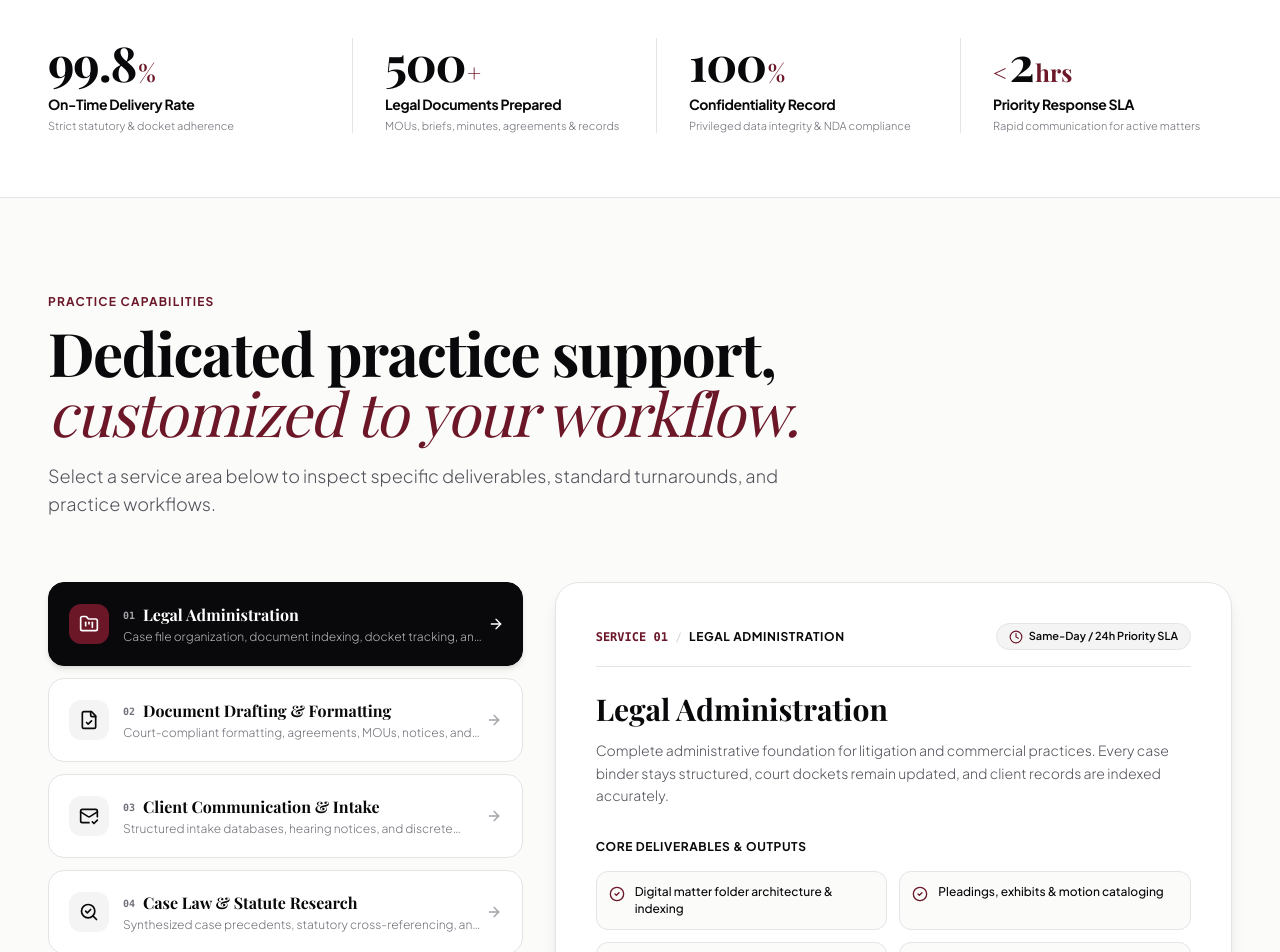
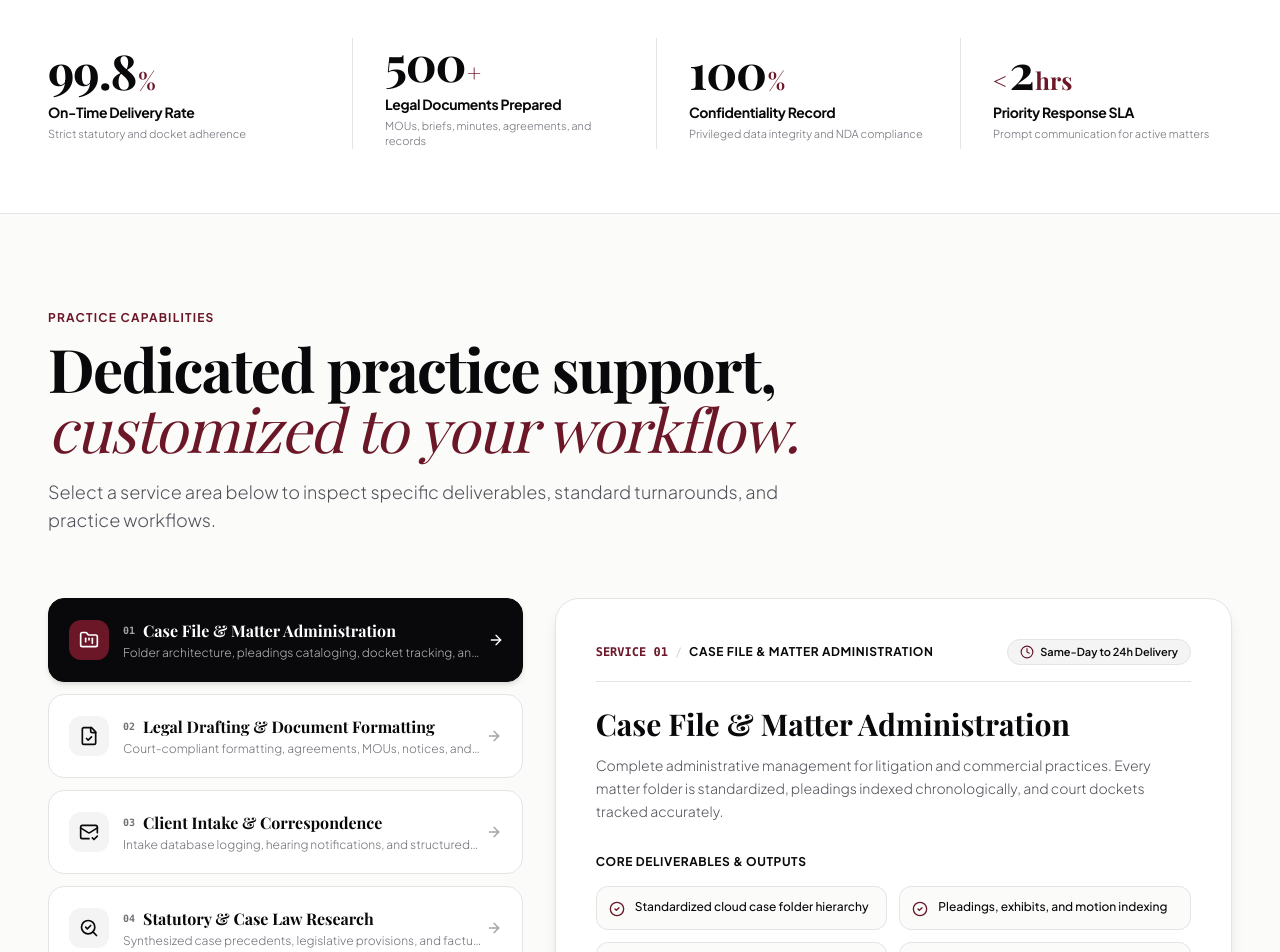
Before and after one commit to iamichaelayomide/chibuchi-ovunda, a React (Vite) app: page / in a window 1280 px wide. Shown: the part 920-1872 px from the top of the page. Built offline with nearby package versions, Linux system fonts and the light colour scheme; the HTML template or start-up script is replaced by a standard one; a web font is replaced by a local one.

Commit message:
fix: eliminate confetti & AI slop copy, enforce professional legal terminology and Taste Skill v2 aesthetics

```diff
--- a/src/data/portfolioData.ts
+++ b/src/data/portfolioData.ts
@@ -3,11 +3,11 @@ import { ServiceItem, WorkSample, ToolItem, TrustPillar, MetricItem } from "../t
 export const PORTFOLIO_INFO = {
   name: "Chibuchi Ovunda",
   title: "Virtual Legal Assistant",
-  subtitle: "Strategic Legal Administration & Practice Operations",
-  bio: "I partner with attorneys, advocates, and legal teams to organize matter files, prepare court-ready documents, streamline client intake, and safeguard billable hours.",
+  subtitle: "Legal Practice Operations & Administrative Support",
+  bio: "Supporting attorneys, advocates, and commercial law practices with structured case file architecture, court-compliant document preparation, client intake coordination, and dependable practice operations.",
   email: "ovundachibuchi01@gmail.com",
   location: "Akure, Nigeria · Available Worldwide",
-  availabilityStatus: "Accepting Select Engagements",
+  availabilityStatus: "Available for Retainers & Engagements",
   experienceYears: "5+ Years",
 };
 
@@ -15,47 +15,47 @@ export const SERVICES_DATA: ServiceItem[] = [
   {
     id: "legal-admin",
     number: "01",
-    title: "Legal Administration",
-    shortDesc: "Case file organization, document indexing, docket tracking, and matter data management.",
-    fullDesc: "Complete administrative foundation for litigation and commercial practices. Every case binder stays structured, court dockets remain updated, and client records are indexed accurately.",
+    title: "Case File & Matter Administration",
+    shortDesc: "Folder architecture, pleadings cataloging, docket tracking, and case indexing.",
+    fullDesc: "Complete administrative management for litigation and commercial practices. Every matter folder is standardized, pleadings indexed chronologically, and court dockets tracked accurately.",
     deliverables: [
-      "Digital matter folder architecture & indexing",
-      "Pleadings, exhibits & motion cataloging",
-      "Conflict check logging & client intake data",
-      "Court docket & statutory deadline calendars",
-      "Billing hours and matter disbursement records"
+      "Standardized cloud case folder hierarchy",
+      "Pleadings, exhibits, and motion indexing",
+      "Conflict check logging and party records",
+      "Statutory deadlines and court docket tracking",
+      "Matter disbursement and billable hours logging"
     ],
-    turnaround: "Same-Day / 24h Priority SLA",
+    turnaround: "Same-Day to 24h Delivery",
     iconName: "FolderKanban"
   },
   {
     id: "document-support",
     number: "02",
-    title: "Document Drafting & Formatting",
+    title: "Legal Drafting & Document Formatting",
     shortDesc: "Court-compliant formatting, agreements, MOUs, notices, and legal templates.",
-    fullDesc: "Impeccable legal document preparation. From commercial agreements and MOUs to court briefs, every document adheres strictly to judicial formatting conventions and typography guidelines.",
+    fullDesc: "Court-compliant legal document preparation. From commercial agreements and MOUs to trial briefs, every draft follows exact jurisdictional formatting conventions, heading styles, and citation standards.",
     deliverables: [
-      "Court-ready brief & motion formatting",
+      "Court-ready brief and motion formatting",
       "Memorandum of Understanding (MOU) drafting",
-      "Table of Authorities & Table of Contents",
-      "Redaction of privileged & confidential data",
-      "Multi-pass proofreading & citation verification"
+      "Table of Authorities and Table of Contents compilation",
+      "Redaction of confidential and privileged PII",
+      "Multi-pass proofreading and citation cross-checking"
     ],
-    turnaround: "Fast-Track Turnaround Available",
+    turnaround: "Priority Turnaround Available",
     iconName: "FileCheck"
   },
   {
     id: "client-communication",
     number: "03",
-    title: "Client Communication & Intake",
-    shortDesc: "Structured intake databases, hearing notices, and discrete correspondence.",
-    fullDesc: "Deliver an executive client experience without consuming trial preparation time. Discrete client intake coordination, automated response logging, and timely hearing confirmations.",
+    title: "Client Intake & Correspondence",
+    shortDesc: "Intake database logging, hearing notifications, and structured correspondence.",
+    fullDesc: "Ensure prospective clients and active matters receive timely communication. Includes structured intake triage, automated response logging, conference scheduling, and client status updates.",
     deliverables: [
-      "Dedicated inbox triage & priority tagging",
-      "Prospective client onboarding intake logs",
-      "Hearing & conference confirmation notices",
+      "Inbox management and matter classification",
+      "Client onboarding intake forms and databases",
+      "Hearing and conference confirmation notices",
       "Inter-counsel correspondence coordination",
-      "Post-consultation follow-up summaries"
+      "Post-consultation summary distribution"
     ],
     turnaround: "Under 2h Response Standard",
     iconName: "MailCheck"
@@ -63,13 +63,13 @@ export const SERVICES_DATA: ServiceItem[] = [
   {
     id: "research-assistance",
     number: "04",
-    title: "Case Law & Statute Research",
-    shortDesc: "Synthesized case precedents, statutory cross-referencing, and executive briefs.",
-    fullDesc: "Thorough legal and factual compilation. Receive structured research memos, statutory provisions, and judicial precedents formatted clearly for immediate review.",
+    title: "Statutory & Case Law Research",
+    shortDesc: "Synthesized case precedents, legislative provisions, and factual research summaries.",
+    fullDesc: "Thorough legal and factual compilation. Receive structured research memorandums, statutory provisions, and judicial precedents formatted clearly for immediate review by senior counsel.",
     deliverables: [
-      "Statutory & regulatory cross-referencing",
-      "Judicial precedent & case brief compilation",
-      "Meeting minutes & summary extraction",
+      "Statutory and regulatory cross-referencing",
+      "Judicial precedent and case brief compilation",
+      "Consultation minutes and summary extraction",
       "Executive summaries with key citations",
       "Comparative legislative matrixes"
     ],
@@ -80,14 +80,14 @@ export const SERVICES_DATA: ServiceItem[] = [
     id: "operational-support",
     number: "05",
     title: "Practice Operations & Systems",
-    shortDesc: "Cloud file workflows, SOP documentation, and practice task orchestration.",
-    fullDesc: "Systemize practice operations. From cloud repository permissions and intake automation to standard operating procedures (SOPs), ensuring your practice runs with clockwork precision.",
+    shortDesc: "Cloud file workflows, SOP documentation, and practice task management.",
+    fullDesc: "Systemize internal firm workflows. From cloud document repository structure and automated intake pipelines to standard operating procedures (SOPs), ensuring day-to-day operations run predictably.",
     deliverables: [
-      "Intake logging & form response automation",
-      "Standard Operating Procedure (SOP) documentation",
+      "Intake logging and form response automation",
+      "Standard Operating Procedure (SOP) manuals",
       "Cloud document storage structure (Google Workspace / Dropbox)",
-      "Matter deadline tracking & calendar alerts",
-      "Weekly milestone & active matter reports"
+      "Matter deadline tracking and calendar alerts",
+      "Weekly active matter status reports"
     ],
     turnaround: "Ongoing Retainer Support",
     iconName: "Workflow"
@@ -100,11 +100,11 @@ export const WORK_SAMPLES: WorkSample[] = [
     title: "Matter File Systems & Organization",
     category: "organization",
     categoryLabel: "File Systems",
-    shortDesc: "Standardized matter folder architecture for instant retrieval and confidential record keeping.",
-    fullDesc: "Centralized cloud folder hierarchy in Google Workspace featuring chronological indexing, structured nomenclature, and secure permission controls across client matters.",
-    challenge: "Scattered matter files and version confusion leading to wasted billable hours locating consultation notes and draft contracts.",
-    solution: "Built a standardized matter architecture categorizing Client Summaries, MOUs, Consultation Minutes, Case Facts, and Execution Drafts.",
-    impact: "Instant document retrieval, zero misplaced files, and seamless multi-lawyer collaboration.",
+    shortDesc: "Standardized cloud folder hierarchy for rapid document retrieval and confidential file maintenance.",
+    fullDesc: "Centralized matter folder architecture in Google Workspace with chronological indexing, clear file nomenclature, and access permission controls across active matters.",
+    challenge: "Disorganized matter records and inconsistent folder structures creating delays in retrieving consultation notes and draft agreements.",
+    solution: "Designed and implemented a standardized folder tree categorizing Client Summaries, Commercial MOUs, Meeting Minutes, Case Facts, and Execution Drafts.",
+    impact: "Instant document access, elimination of duplicate drafts, and seamless multi-counsel collaboration.",
     toolsUsed: ["Google Workspace", "Google Docs", "Drive Storage", "File Architecture"],
     imageSrc: "/images/work_doc_org.webp",
     isRedacted: true
@@ -114,12 +114,12 @@ export const WORK_SAMPLES: WorkSample[] = [
     title: "Commercial Agreement & MOU Drafting",
     category: "formatting",
     categoryLabel: "Agreements & MOUs",
-    shortDesc: "Court-ready Memorandum of Understanding formatting with defined clauses and covenants.",
-    fullDesc: "Professional formatting of a commercial Memorandum of Understanding (MOU) establishing partner obligations, scope of services, revenue distribution, and liability indemnification clauses.",
-    challenge: "Drafting a clean, legible commercial MOU with defined party covenants, structured execution sections, and clean numbering.",
-    solution: "Applied uniform clause numbering, hierarchical headers, defined covenants, and standardized signing blocks.",
-    impact: "Flawless legal presentation, clear obligation tracking for contracting parties, and fast turnaround.",
-    toolsUsed: ["Microsoft Word", "Google Docs", "Adobe PDF", "Legal Formatting Guidelines"],
+    shortDesc: "Court-ready Memorandum of Understanding formatting with defined party covenants and indemnities.",
+    fullDesc: "Professional formatting of a commercial Memorandum of Understanding (MOU) defining partner responsibilities, scope of services, revenue distribution terms, and liability indemnification clauses.",
+    challenge: "Drafting a clean, unambiguous commercial agreement with consistent clause numbering, defined covenants, and standardized signature blocks.",
+    solution: "Applied uniform paragraph numbering, hierarchical headings, structured covenant sections, and clean execution blocks.",
+    impact: "Clear obligation tracking for contracting parties, court-ready presentation, and expedited execution.",
+    toolsUsed: ["Microsoft Word", "Google Docs", "Adobe PDF", "Legal Templates"],
     imageSrc: "/images/work_doc_format.webp",
     isRedacted: true
   },
@@ -129,11 +129,11 @@ export const WORK_SAMPLES: WorkSample[] = [
     category: "communication",
     categoryLabel: "Intake Systems",
     shortDesc: "Automated matter logging tracking prospective clients, dispute categories, and urgency.",
-    fullDesc: "Live automated client intake system capturing timestamped form responses, party contact details, dispute categories (such as Contract Disputes), and matter urgency.",
-    challenge: "Prospective client inquiries arriving via fragmented channels risking delayed triage and missed statutory deadlines.",
-    solution: "Implemented an automated intake log spreadsheet with instant notification triggers and structured matter classification fields.",
+    fullDesc: "Live automated client intake system capturing timestamped form responses, party contact details, dispute categories (such as Contract Disputes), and matter urgency ratings.",
+    challenge: "Inquiries arriving via disconnected channels with risk of delayed follow-ups and missed limitation periods.",
+    solution: "Implemented an automated intake log spreadsheet with instant email notifications and standardized matter classification fields.",
     impact: "100% inquiry capture, structured triage for attorneys, and immediate follow-up readiness.",
-    toolsUsed: ["Google Sheets", "Google Forms", "Gmail", "Intake Workflow Automation"],
+    toolsUsed: ["Google Sheets", "Google Forms", "Gmail", "Intake Automation"],
     imageSrc: "/images/work_email_mgmt.webp",
     isRedacted: true
   },
@@ -144,7 +144,7 @@ export const WORK_SAMPLES: WorkSample[] = [
     categoryLabel: "Meeting Records",
     shortDesc: "Executive consultation summaries documenting matter discussions, legal issues, and next steps.",
     fullDesc: "Structured client consultation summary documenting partnership negotiations (Mr. Tunde Adebayo), key identified legal issues (revenue allocation, liability protection), and agreed action items.",
-    challenge: "Extracting actionable legal points and agreed covenants from lengthy verbal client consultations.",
+    challenge: "Extracting actionable legal issues and agreed covenants from extensive verbal client consultations.",
     solution: "Drafted structured executive summaries with distinct sections: Overview of Discussion, Key Issues, and Agreed Terms.",
     impact: "Attorneys save hours of review time and retain precise, privileged records for draft preparation.",
     toolsUsed: ["Google Docs", "Executive Summary Framework", "Legal Minutes", "Google Meet"],
@@ -159,7 +159,7 @@ export const TOOLS_DATA: ToolItem[] = [
     category: "documents",
     categoryLabel: "Document Suite",
     proficiency: "Expert",
-    description: "Advanced Word brief formatting, Excel matter tracking, PowerPoint trial decks, and secure Outlook enterprise management.",
+    description: "Advanced Word brief formatting, Excel financial tracking, PowerPoint trial presentations, and secure Outlook enterprise management.",
     icon: "FileSpreadsheet"
   },
   {
@@ -175,7 +175,7 @@ export const TOOLS_DATA: ToolItem[] = [
     category: "practice",
     categoryLabel: "Practice Management",
     proficiency: "Advanced",
-    description: "Matter lifecycle management, time-tracking, billing disbursements, trust accounting sync, and client intake workflows.",
+    description: "Matter lifecycle management, time-tracking, billing disbursements, trust accounting sync, and automated intake.",
     icon: "ShieldAlert"
   },
   {
@@ -207,26 +207,26 @@ export const TOOLS_DATA: ToolItem[] = [
 export const TRUST_PILLARS: TrustPillar[] = [
   {
     number: "01",
-    title: "Confidentiality First",
-    description: "Your practice reputation and client privilege are sacred. I uphold strict confidentiality protocols, non-disclosure agreements, and secure data handling.",
+    title: "Privilege & Confidentiality",
+    description: "Client privilege and firm reputation are held to strict standards. Handled with explicit non-disclosure agreements, access restrictions, and encrypted workflows.",
     highlight: "100% NDA Protected & Encrypted"
   },
   {
     number: "02",
-    title: "Detail Oriented",
-    description: "In legal practice, precision is paramount. I enforce meticulous checks across numbering, citations, formatting conventions, and statutory dates.",
+    title: "Citation & Formatting Precision",
+    description: "In legal practice, accuracy is non-negotiable. Meticulous verification of clause numbering, cross-references, citation styles, and statutory dates.",
     highlight: "Meticulous Verification Protocol"
   },
   {
     number: "03",
-    title: "Reliable & Proactive",
-    description: "Count on dependable execution to meet deadlines, organize matter files ahead of schedule, and anticipate practice requirements before they become urgent.",
+    title: "Docket & Deadline Reliability",
+    description: "Dependable execution to meet filing deadlines, organize matter files ahead of schedule, and anticipate administrative bottlenecks before they emerge.",
     highlight: "Zero Missed Statutory Deadlines"
   },
   {
     number: "04",
-    title: "Client Focused",
-    description: "I support your practice and your clients with excellence, ensuring articulate communication, prompt responses, and seamless execution.",
+    title: "Dedicated Practice Alignment",
+    description: "Supporting your practice and clients with articulate communication, structured status reporting, and seamless integration with your existing workflow.",
     highlight: "Dedicated Practice Support"
   }
 ];
@@ -236,26 +236,26 @@ export const METRICS_DATA: MetricItem[] = [
     value: 99.8,
     suffix: "%",
     label: "On-Time Delivery Rate",
-    sublabel: "Strict statutory & docket adherence"
+    sublabel: "Strict statutory and docket adherence"
   },
   {
     value: 500,
     prefix: "",
     suffix: "+",
     label: "Legal Documents Prepared",
-    sublabel: "MOUs, briefs, minutes, agreements & records"
+    sublabel: "MOUs, briefs, minutes, agreements, and records"
   },
   {
     value: 100,
     suffix: "%",
     label: "Confidentiality Record",
-    sublabel: "Privileged data integrity & NDA compliance"
+    sublabel: "Privileged data integrity and NDA compliance"
   },
   {
     value: 2,
     prefix: "< ",
     suffix: " hrs",
     label: "Priority Response SLA",
-    sublabel: "Rapid communication for active matters"
+    sublabel: "Prompt communication for active matters"
   }
 ];
```
Also changed, not shown: src/components/ConsultationContact.tsx (+36 -48 lines).
